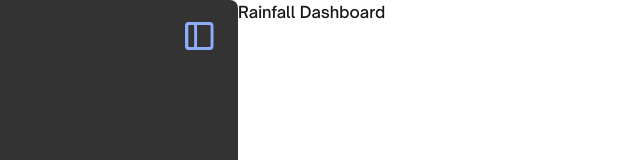
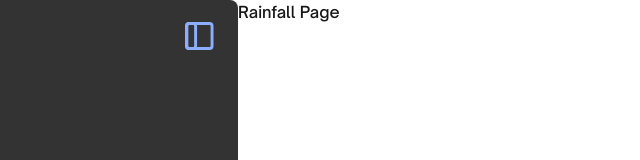
Before and after one commit to Mumbai-Flood-App/Web-App-Frontend, a Next.js app: page / in a window 1280 px wide. Shown: the top 160 px of the page, without its empty margins (0-640 px from the left). Built offline with nearby package versions, Linux system fonts and the light colour scheme.

Commit message:
added component folder and app folder for each model

```diff
--- /dev/null
+++ b/src/app/about/page.tsx
@@ -0,0 +1,2 @@
+import About from '@/components/About';
+export default function Page() { return <About />; }
--- /dev/null
+++ b/src/app/flood-model/page.tsx
@@ -0,0 +1,2 @@
+import FloodModel from '@/components/FloodModel';
+export default function Page() { return <FloodModel />; }
--- /dev/null
+++ b/src/app/reported-floods/page.tsx
@@ -0,0 +1,2 @@
+import ReportedFloods from '@/components/ReportedFloods';
+export default function Page() { return <ReportedFloods />; }
--- /dev/null
+++ b/src/app/transport-stress/page.tsx
@@ -0,0 +1,2 @@
+import TransportStress from '@/components/TransportStress';
+export default function Page() { return <TransportStress />; }
--- /dev/null
+++ b/src/app/water-level/page.tsx
@@ -0,0 +1,2 @@
+import WaterLevel from '@/components/WaterLevel';
+export default function Page() { return <WaterLevel />; }
--- /dev/null
+++ b/src/components/About/index.tsx
@@ -0,0 +1,7 @@
+export default function About() {
+  return (
+    <div>
+      <h1>About Page</h1>
+    </div>
+  );
+}
--- /dev/null
+++ b/src/components/FloodModel/index.tsx
@@ -0,0 +1,7 @@
+export default function FloodModel() {
+  return (
+    <div>
+      <h1>Flood Model Page</h1>
+    </div>
+  );
+}
--- a/src/components/Rainfall.tsx
+++ /dev/null
@@ -1,10 +0,0 @@
-// src/components/Rainfall.tsx
-export default function Rainfall() {
-    return (
-      <div>
-        {/* Your Rainfall page content goes here */}
-        <h1>Rainfall Dashboard</h1>
-        {/* ... */}
-      </div>
-    );
-  }
--- /dev/null
+++ b/src/components/Rainfall/index.tsx
@@ -0,0 +1,7 @@
+export default function Rainfall() {
+  return (
+    <div>
+      <h1>Rainfall Page</h1>
+    </div>
+  );
+}
--- /dev/null
+++ b/src/components/ReportedFloods/index.tsx
@@ -0,0 +1,7 @@
+export default function ReportedFloods() {
+  return (
+    <div>
+      <h1>Reported Floods Page</h1>
+    </div>
+  );
+}
--- /dev/null
+++ b/src/components/TransportStress/index.tsx
@@ -0,0 +1,7 @@
+export default function TransportStress() {
+  return (
+    <div>
+      <h1>Transport Stress Page</h1>
+    </div>
+  );
+}
--- /dev/null
+++ b/src/components/WaterLevel/index.tsx
@@ -0,0 +1,7 @@
+export default function WaterLevel() {
+  return (
+    <div>
+      <h1>Water Level Page</h1>
+    </div>
+  );
+}
```
